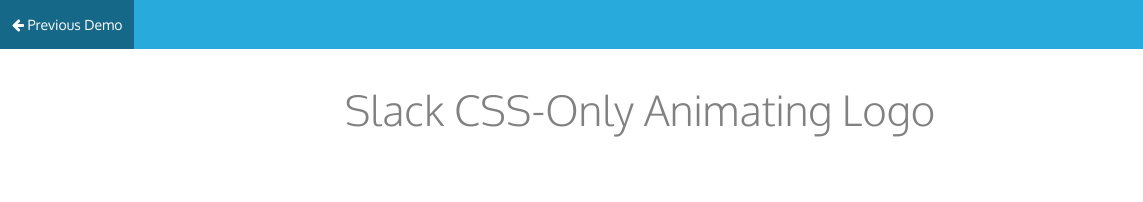
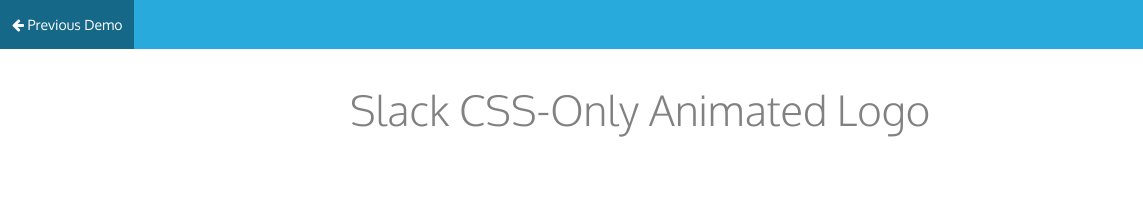
Before and after one commit to callmenick/Slack-CSS-Logo, a website: page index.html in a window 1280 px wide. Shown: the top 202 px of the page, 0-1143 px from the left. Drawn offline with Linux system fonts and the light colour scheme.

Commit message:
Terminology change

```diff
--- a/index.html
+++ b/index.html
@@ -3,7 +3,7 @@
 <head>
   <meta charset="UTF-8">
   <meta name="viewport" content="width=device-width,initial-scale=1.0">
-  <title>Slack CSS-Only Animating Logo</title>
+  <title>Slack CSS-Only Animated Logo</title>
   <meta name="description" content="Slack logo animation using only CSS">
   <link rel="stylesheet" href="css/font-awesome.min.css">
   <link rel="stylesheet" href="css/style.min.css">
@@ -16,7 +16,7 @@
     <a href="http://callmenick.com/post/building-the-slack-animating-logo-with-only-css" class="o-header-nav__link">Back To Article <i class="fa fa-star"></i></a>
   </nav>
   <div class="o-container">
-    <h1 class="o-header__title">Slack CSS-Only Animating Logo</h1>
+    <h1 class="o-header__title">Slack CSS-Only Animated Logo</h1>
   </div>
 </header>
 
```
